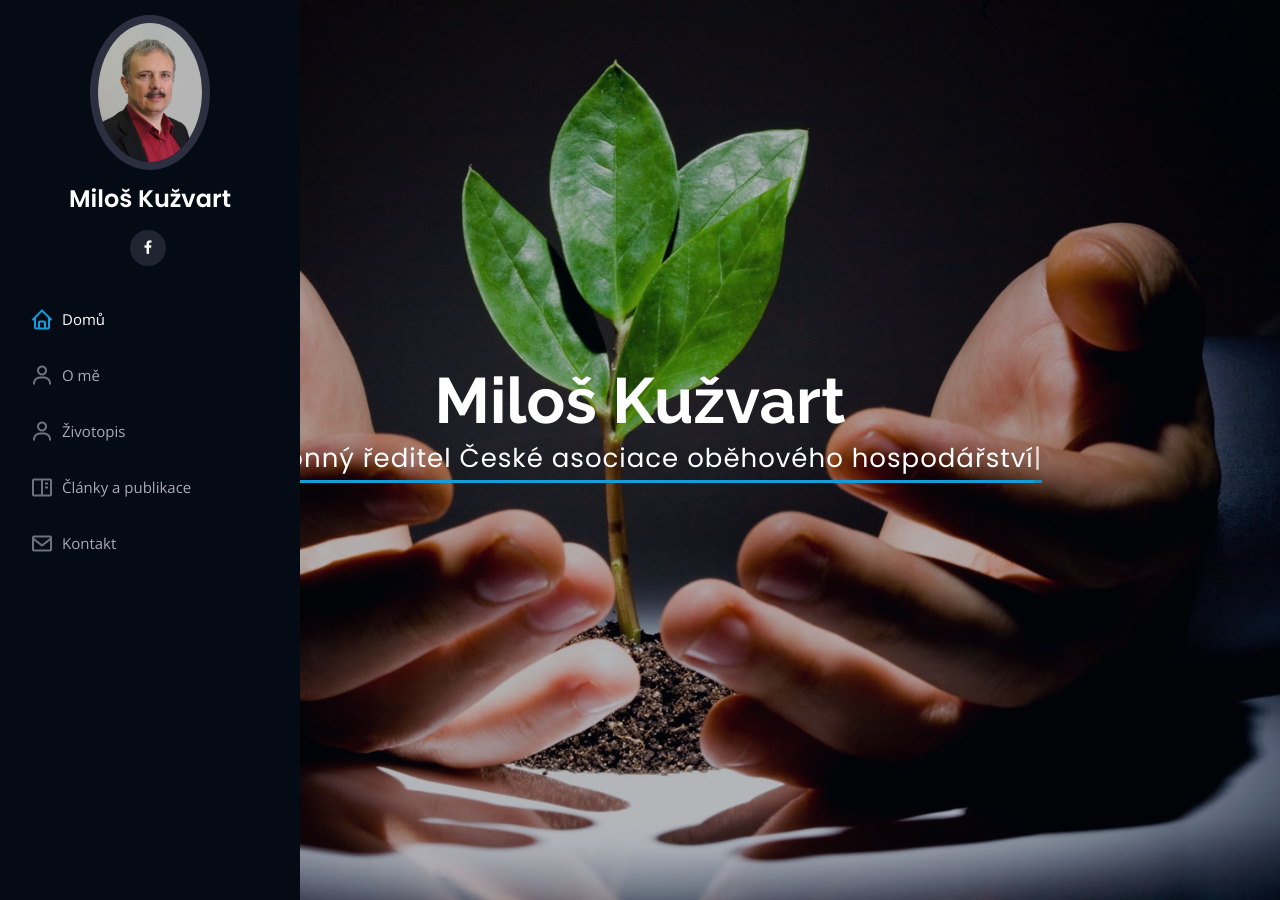
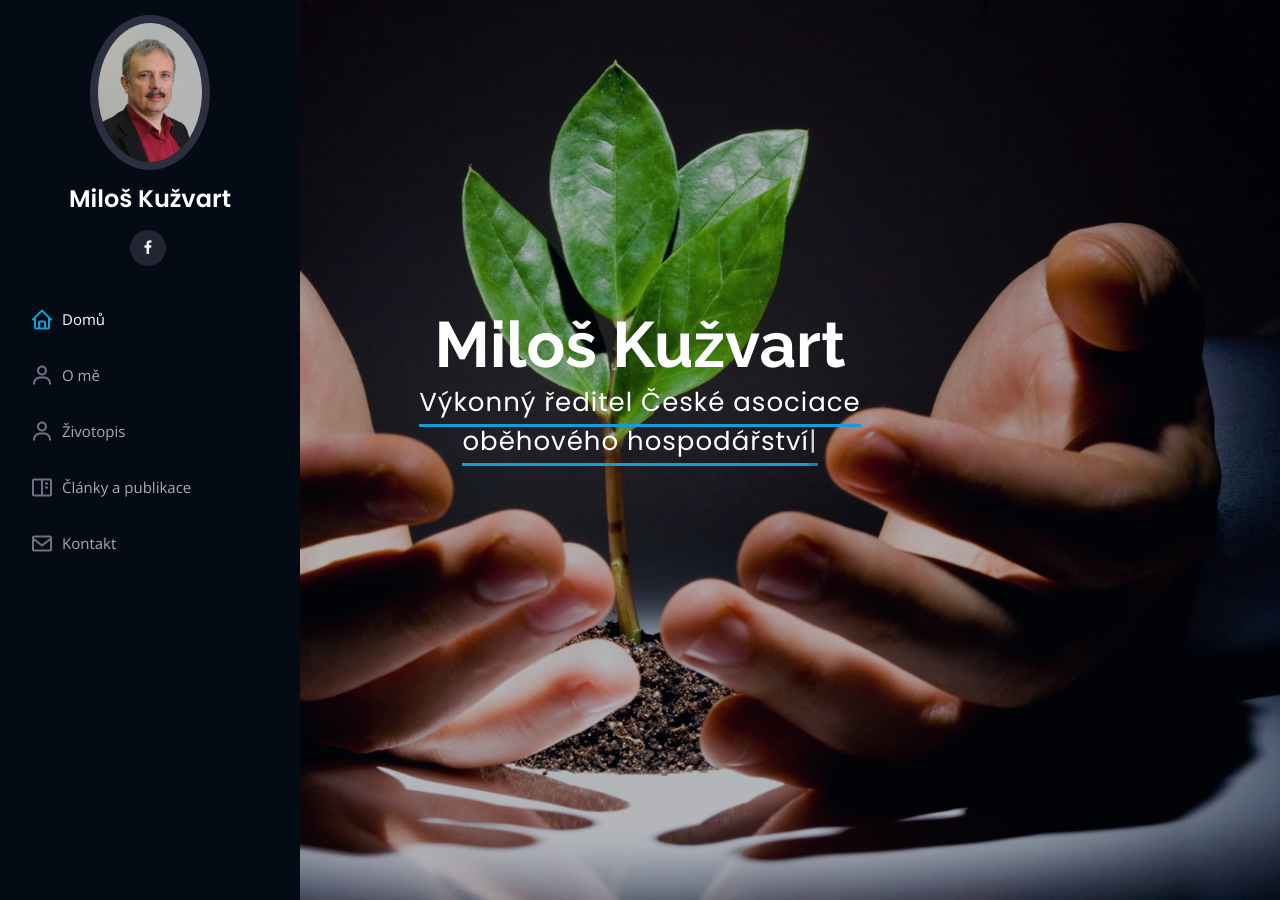
Before and after one commit to surquest/web-milos-kuzvart, a Jekyll site: the page built from index.html, in a window 1280 px wide and 900 px high. Built offline with Jekyll 4.4.1, drawn with Linux system fonts in a browser that asks for light colours.

Commit message:
Patch: style change of roles

```diff
--- a/assets/css/style.css
+++ b/assets/css/style.css
@@ -246,6 +246,16 @@ h1, h2, h3, h4, h5, h6 {
   margin-bottom: 50px;
   font-size: 26px;
   font-family: "Poppins", sans-serif;
+}
+
+#hero p {
+    color: #fff;
+  font-size: 26px;
+    font-family: "Poppins", sans-serif;
+    margin: 10px auto;
+    margin-bottom: 50px;
+    min-height: 150px;
+    max-width: 500px;
 }
 
 #hero p span {
```
